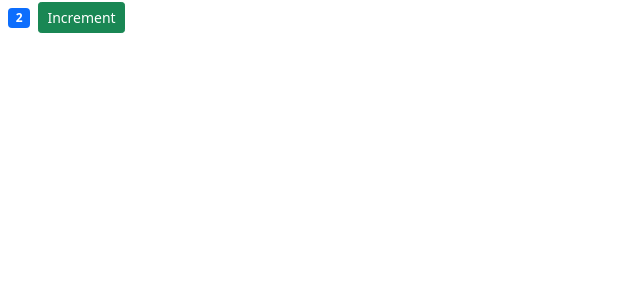
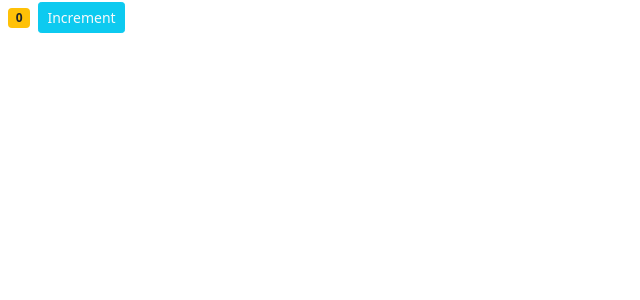
Before and after one commit to k-nautresurrect/learnReact, a React (Create React App) app in the folder counter-app/: page / in a window 1280 px wide. Shown: the top 300 px of the page, without its empty margins (0-640 px from the left). Built offline with nearby package versions, Linux system fonts and the light colour scheme.

Commit message:
Dynamically rendered classes

```diff
--- a/counter-app/src/components/counter.jsx
+++ b/counter-app/src/components/counter.jsx
@@ -5,7 +5,7 @@ class Counter extends Component{
 
     // state is a property of Component which can store the information that is dynamic
     state = {
-        count: 2,
+        count: 0,
     }
 
     render () {
@@ -15,11 +15,18 @@ class Counter extends Component{
         return (
             <div>
                 {/* {} <- are used to write javascript code in return */}
-                <span className="badge bg-primary m-2">{this.countShow()}</span>
-                <button className="btn btn-success btn-sm"> Increment </button>
+                <span className={this.getColor()}>{this.countShow()}</span>
+                <button className="btn btn-info btn-sm text-light"> Increment </button>
             </div>
         );
     }
+
+
+    getColor(){
+        let classes = "badge m-2 bg-"
+        classes += this.state.count === 0 ? "warning text-dark" : "primary";
+        return classes;
+        }
 
     countShow() {
         const {count} = this.state;
```
